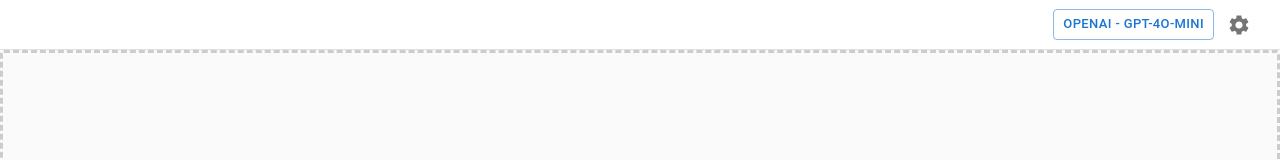
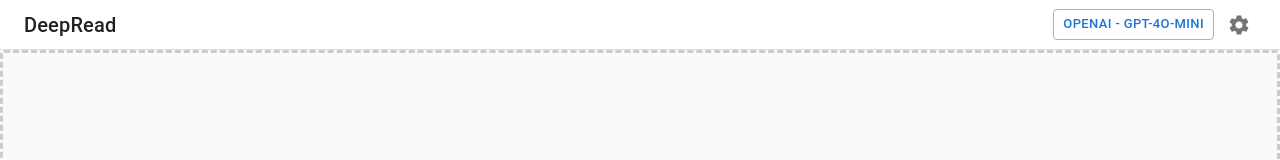
Before and after one commit to qnkhuat/deepread, a React (Vite) app in the folder frontend/: page / in a window 1280 px wide. Shown: the top 160 px of the page. Built offline with nearby package versions, Linux system fonts and the light colour scheme.

Commit message:
DeepRead TM

```diff
--- a/frontend/src/components/TopBar.jsx
+++ b/frontend/src/components/TopBar.jsx
@@ -62,6 +62,7 @@ function TopBar() {
         alignItems: 'center'
       }}>
         <Box>
+          <Typography variant="h6">DeepRead</Typography>
         </Box>
         <Box sx={{ display: 'flex', alignItems: 'center', gap: 1 }}>
           <Button
```
